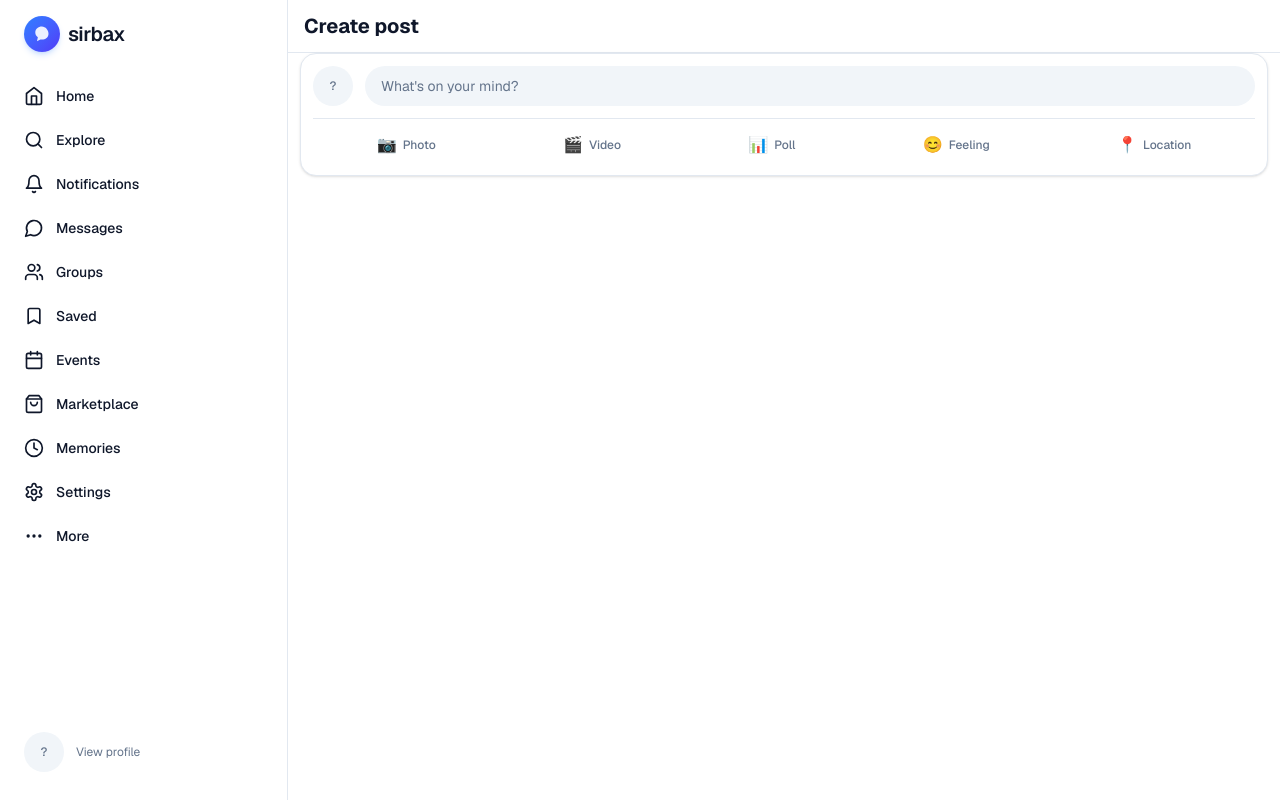
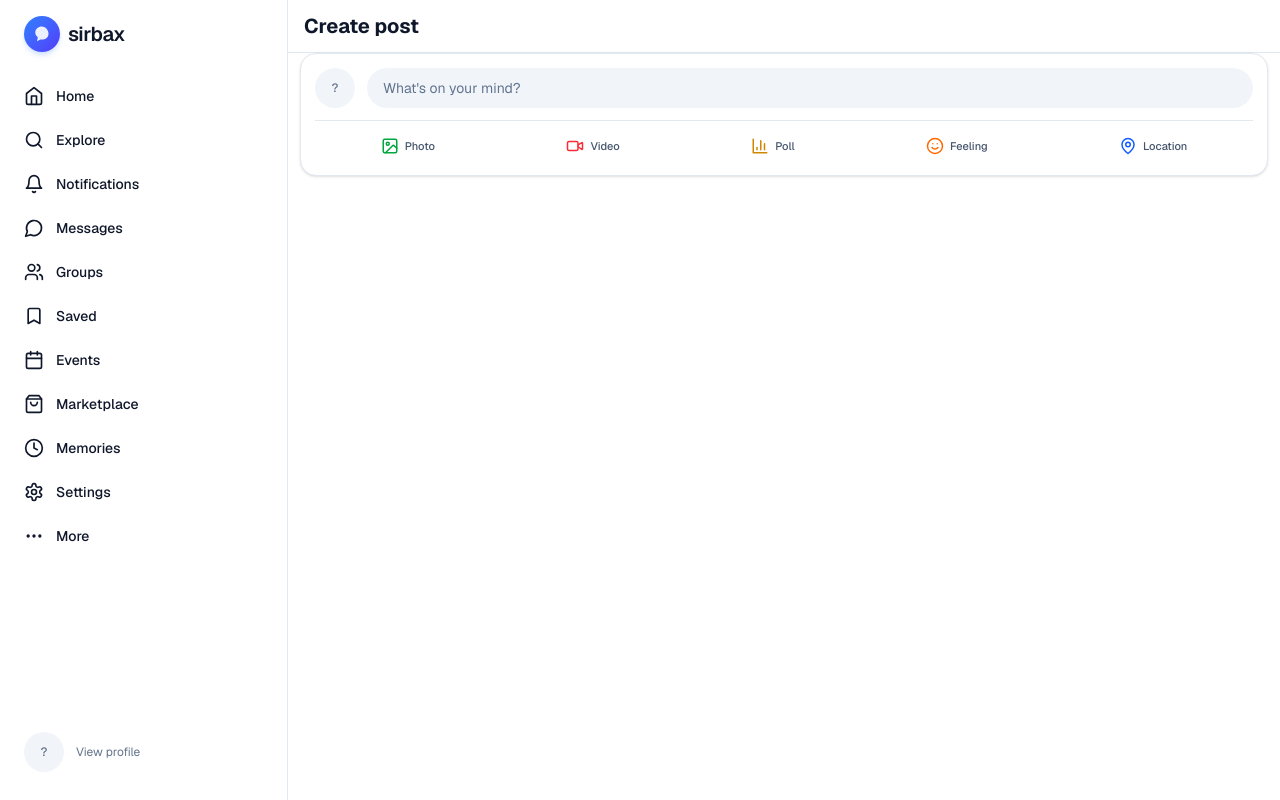
Before and after one commit to Levy254885/sirbax, a Next.js app: page /create in a window 1280 px wide. Built offline with nearby package versions, Linux system fonts and the light colour scheme; sample sign-in values are in the browser's storage.

Commit message:
feat: composer SVG icons + polished post reactions + comments page

```diff
--- /dev/null
+++ b/src/app/(main)/settings/notifications/page.tsx
@@ -0,0 +1,46 @@
+"use client";
+
+import { AppShell } from "@/components/layout/AppShell";
+import { ArrowLeft } from "@/components/ui/Icons";
+import Link from "next/link";
+import { useState } from "react";
+
+function Toggle({ on, set }: { on: boolean; set: (v: boolean) => void }) {
+  return (
+    <button onClick={() => set(!on)} className={`relative h-7 w-12 rounded-full transition-colors ${on ? "bg-blue-600" : "bg-slate-200"}`}>
+      <span className={`absolute top-0.5 h-6 w-6 rounded-full bg-white shadow transition-transform ${on ? "left-5" : "left-0.5"}`} />
+    </button>
+  );
+}
+
+export default function NotificationSettingsPage() {
+  const [likes, setLikes] = useState(true);
+  const [comments, setComments] = useState(true);
+  const [follows, setFollows] = useState(true);
+  const [messages, setMessages] = useState(true);
+
+  return (
+    <AppShell showRight={false}>
+      <div className="flex items-center gap-3 border-b border-slate-100 bg-white px-4 py-3">
+        <Link href="/settings" className="rounded-full p-1 hover:bg-slate-100"><ArrowLeft className="h-5 w-5" /></Link>
+        <h1 className="text-lg font-bold">Notifications</h1>
+      </div>
+      <div className="divide-y divide-slate-100 bg-white">
+        {[
+          { label: "Likes", desc: "When someone likes your post", on: likes, set: setLikes },
+          { label: "Comments", desc: "When someone comments", on: comments, set: setComments },
+          { label: "Follows", desc: "When someone follows you", on: follows, set: setFollows },
+          { label: "Messages", desc: "New direct messages", on: messages, set: setMessages },
+        ].map((item) => (
+          <div key={item.label} className="flex items-center justify-between px-4 py-4">
+            <div>
+              <p className="text-sm font-medium">{item.label}</p>
+              <p className="text-xs text-slate-500">{item.desc}</p>
+            </div>
+            <Toggle on={item.on} set={item.set} />
+          </div>
+        ))}
+      </div>
+    </AppShell>
+  );
+}
--- a/src/components/post/Composer.tsx
+++ b/src/components/post/Composer.tsx
@@ -1,13 +1,21 @@
 "use client";
 
 import { useRef, useState } from "react";
-import { X } from "@/components/ui/Icons";
+import { X, Image as ImageIcon, Video, BarChart3, Smile, MapPin } from "@/components/ui/Icons";
 import { Avatar } from "@/components/ui/Avatar";
 import { Button } from "@/components/ui/Button";
 import { useAuth } from "@/context/AuthContext";
 import { createPost } from "@/services/postService";
 import { uploadImage } from "@/services/cloudinary";
 import toast from "@/lib/toast";
+
+const ACTIONS = [
+  { icon: ImageIcon, label: "Photo", color: "text-green-600" },
+  { icon: Video, label: "Video", color: "text-red-500" },
+  { icon: BarChart3, label: "Poll", color: "text-yellow-600" },
+  { icon: Smile, label: "Feeling", color: "text-orange-500" },
+  { icon: MapPin, label: "Location", color: "text-blue-600" },
+] as const;
 
 export function Composer() {
   const { user } = useAuth();
@@ -21,14 +29,8 @@ export function Composer() {
   const handleFile = (e: React.ChangeEvent<HTMLInputElement>) => {
     const f = e.target.files?.[0];
     if (!f) return;
-    if (!f.type.startsWith("image/")) {
-      toast.error("Only images in demo");
-      return;
-    }
-    if (f.size > 8 * 1024 * 1024) {
-      toast.error("Image must be under 8MB");
-      return;
-    }
+    if (!f.type.startsWith("image/")) { toast.error("Only images in demo"); return; }
+    if (f.size > 8 * 1024 * 1024) { toast.error("Under 8MB"); return; }
     setFile(f);
     setPreview(URL.createObjectURL(f));
     setExpanded(true);
@@ -41,13 +43,7 @@ export function Composer() {
       let media;
       if (file) {
         const uploaded = await uploadImage(file);
-        media = [{
-          type: "image" as const,
-          url: uploaded.secureUrl,
-          publicId: uploaded.publicId,
-          width: uploaded.width,
-          height: uploaded.height,
-        }];
+        media = [{ type: "image" as const, url: uploaded.secureUrl, publicId: uploaded.publicId, width: uploaded.width, height: uploaded.height }];
       }
       await createPost({
         authorId: user.uid,
@@ -74,7 +70,7 @@ export function Composer() {
   };
 
   return (
-    <div className="mx-3 mb-2 rounded-2xl border border-border bg-card p-3 shadow-sm">
+    <div className="mx-3 mb-2 rounded-2xl border border-slate-200 bg-white p-3.5 shadow-sm">
       <div className="flex items-center gap-3">
         <Avatar src={user?.avatarUrl} alt={user?.nickname} size="md" />
         {expanded ? (
@@ -84,14 +80,14 @@ export function Composer() {
             placeholder="What's on your mind?"
             rows={3}
             autoFocus
-            className="min-h-[72px] flex-1 resize-none bg-transparent text-[15px] placeholder:text-muted-foreground focus:outline-none"
+            className="min-h-[64px] flex-1 resize-none bg-transparent text-[15px] text-slate-900 placeholder:text-slate-400 focus:outline-none"
             maxLength={500}
           />
         ) : (
           <button
             type="button"
             onClick={() => setExpanded(true)}
-            className="flex h-10 flex-1 items-center rounded-full bg-muted px-4 text-left text-sm text-muted-foreground"
+            className="flex h-10 flex-1 items-center rounded-full bg-slate-100 px-4 text-left text-sm text-slate-500"
           >
             What&apos;s on your mind?
           </button>
@@ -101,43 +97,30 @@ export function Composer() {
       {preview && (
         <div className="relative mt-3">
           {/* eslint-disable-next-line @next/next/no-img-element */}
-          <img src={preview} alt="Preview" className="max-h-48 w-full rounded-xl object-cover" />
-          <button
-            type="button"
-            onClick={() => { setPreview(null); setFile(null); }}
-            className="absolute right-2 top-2 rounded-full bg-black/60 p-1 text-white"
-          >
+          <img src={preview} alt="Preview" className="max-h-44 w-full rounded-xl object-cover" />
+          <button type="button" onClick={() => { setPreview(null); setFile(null); }} className="absolute right-2 top-2 rounded-full bg-black/60 p-1 text-white">
             <X className="h-4 w-4" />
           </button>
         </div>
       )}
 
-      <div className="mt-3 flex items-center justify-between border-t border-border pt-2">
+      <div className="mt-3 flex items-center justify-between border-t border-slate-100 pt-2.5">
         <div className="flex flex-1 items-center justify-around">
-          <button type="button" onClick={() => fileRef.current?.click()} className="flex items-center gap-1.5 rounded-lg px-2 py-1.5 text-xs font-medium text-muted-foreground hover:bg-muted">
-            <span className="text-base">📷</span>
-            <span className="hidden sm:inline">Photo</span>
-          </button>
+          {ACTIONS.map(({ icon: Icon, label, color }) => (
+            <button
+              key={label}
+              type="button"
+              onClick={label === "Photo" ? () => fileRef.current?.click() : undefined}
+              className="flex flex-col items-center gap-0.5 rounded-lg px-2 py-1.5 hover:bg-slate-50 sm:flex-row sm:gap-1.5"
+            >
+              <Icon className={`h-[18px] w-[18px] ${color}`} />
+              <span className="hidden text-[11px] font-medium text-slate-600 sm:inline">{label}</span>
+            </button>
+          ))}
           <input ref={fileRef} type="file" accept="image/*" className="hidden" onChange={handleFile} />
-          <button type="button" className="flex items-center gap-1.5 rounded-lg px-2 py-1.5 text-xs font-medium text-muted-foreground hover:bg-muted">
-            <span className="text-base">🎬</span>
-            <span className="hidden sm:inline">Video</span>
-          </button>
-          <button type="button" className="flex items-center gap-1.5 rounded-lg px-2 py-1.5 text-xs font-medium text-muted-foreground hover:bg-muted">
-            <span className="text-base">📊</span>
-            <span className="hidden sm:inline">Poll</span>
-          </button>
-          <button type="button" className="flex items-center gap-1.5 rounded-lg px-2 py-1.5 text-xs font-medium text-muted-foreground hover:bg-muted">
-            <span className="text-base">😊</span>
-            <span className="hidden sm:inline">Feeling</span>
-          </button>
-          <button type="button" className="flex items-center gap-1.5 rounded-lg px-2 py-1.5 text-xs font-medium text-muted-foreground hover:bg-muted">
-            <span className="text-base">📍</span>
-            <span className="hidden sm:inline">Location</span>
-          </button>
         </div>
         {expanded && (
-          <Button size="sm" className="ml-2" disabled={!content.trim() || posting} loading={posting} onClick={handlePost}>
+          <Button size="sm" className="ml-2 shrink-0 rounded-lg bg-blue-600 hover:bg-blue-700" disabled={!content.trim() || posting} loading={posting} onClick={handlePost}>
             Post
           </Button>
         )}
```
